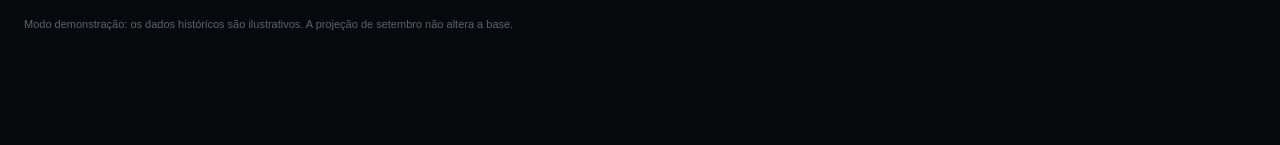
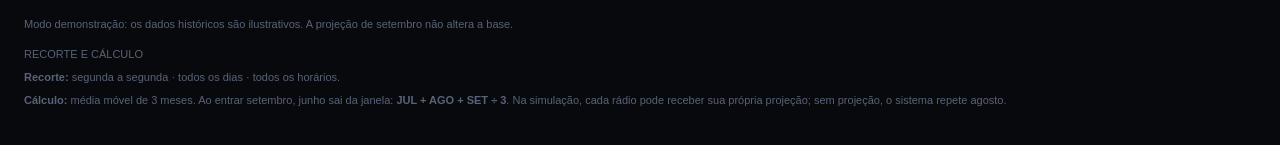
Before and after one commit to contatomultihits-studio/simulador-audiencia-sp, a Next.js app: page / in a window 1280 px wide. Shown: the part 1191-1336 px from the top of the page. Before the commit the page ends 1301 px from the top, so only its background shows below. Built offline with nearby package versions, Linux system fonts and the light colour scheme; no server answers; the database is empty.

Commit message:
feat: add audience methodology footer

```diff
--- a/app/page.tsx
+++ b/app/page.tsx
@@ -250,6 +250,12 @@ export default function Home() {
             ? "A base oficial ainda não está completa. A projeção é apenas para visualização e não altera os dados oficiais."
             : "Modo demonstração: os dados históricos são ilustrativos. A projeção de setembro não altera a base."}
       </footer>
+
+      <footer className="methodology">
+        <div className="methodology-label">RECORTE E CÁLCULO</div>
+        <p><strong>Recorte:</strong> segunda a segunda · todos os dias · todos os horários.</p>
+        <p><strong>Cálculo:</strong> média móvel de 3 meses. Ao entrar setembro, junho sai da janela: <strong>JUL + AGO + SET ÷ 3</strong>. Na simulação, cada rádio pode receber sua própria projeção; sem projeção, o sistema repete agosto.</p>
+      </footer>
     </main>
   );
 }
```
